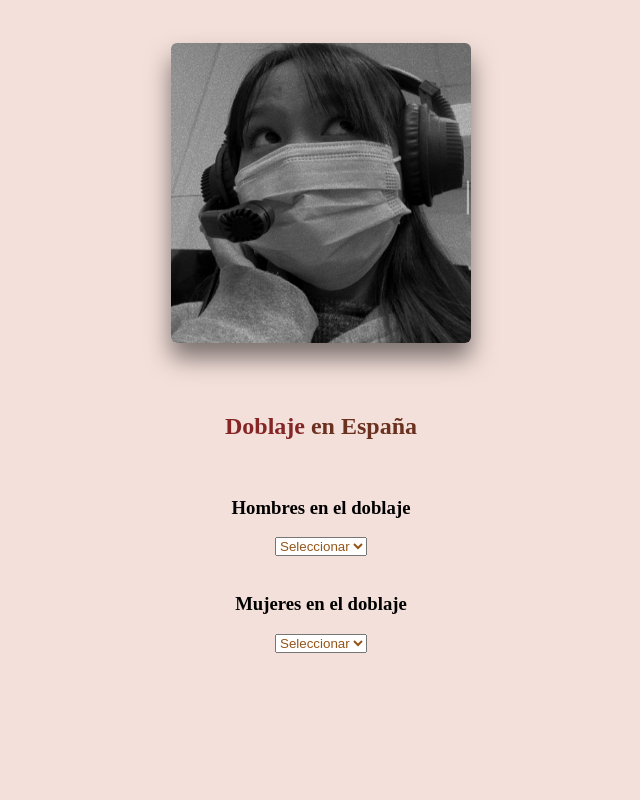
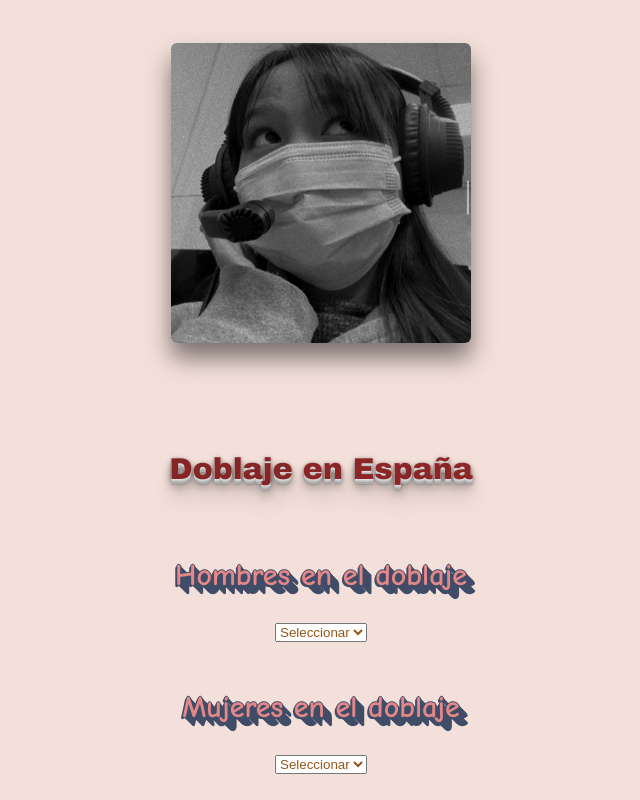
Before and after one commit to eeveenax/lenguajeproyecto1, a plain HTML site: page archivos/subpaginas/doblaje/doblaje.html in a window 1280 px wide. Shown: the part 1927-2727 px from the top of the page, without its empty margins (319-959 px from the left). Before the commit the page ends 2606 px from the top, so only its background shows below. Drawn offline with Linux system fonts and the light colour scheme.

Commit message:
cambiosimagenes

```diff
--- a/archivos/subpaginas/doblaje/doblaje.css
+++ b/archivos/subpaginas/doblaje/doblaje.css
@@ -71,9 +71,24 @@ nav a {
 }
 
 .doblar {
+  margin-top: 60px;
   text-align: center;
-  color: #6a3120;
-  text-decoration: none;
+  font-family: Arial Black;
+  font-weight: bold;
+  font-size: 30px;
+  color: #8c2626;
+  text-shadow: 0 1px 0 #ddd, 0 2px 0 #ccc, 0 3px 0 #bbb, 0 4px 0 #aaa,
+    0 5px 0 #acacac, 0 6px 1px rgba(0, 0, 0, 0.1), 0 0 5px rgba(0, 0, 0, 0.1),
+    0 1px 3px rgba(0, 0, 0, 0.3), 0 3px 5px rgba(0, 0, 0, 0.2),
+    0 5px 10px rgba(0, 0, 0, 0.25), 0 10px 10px rgba(0, 0, 0, 0.2),
+    0 20px 20px rgba(0, 0, 0, 0.15);
+  -webkit-transition: 1s linear;
+  transition: 1s linear;
+}
+
+.doblar:hover {
+  -webkit-transform: perspective(150px) rotateX(45deg);
+  transform: perspective(150px) rotateX(45deg);
 }
 
 .doblar a {
@@ -95,6 +110,18 @@ span {
 .doblajeTitulo:hover {
   -webkit-transform: perspective(150px) rotateX(45deg);
   transform: perspective(150px) rotateX(45deg);
+}
+
+h3 {
+  text-align: center;
+  font-family: Comic Sans MS;
+  font-weight: bold;
+  font-size: 30px;
+  color: #e38787;
+  text-shadow: -1px 0 #414d68, 0 1px #414d68, 1px 0 #414d68, 0 -1px #414d68,
+    -2px 2px 0 #414d68, 2px 2px 0 #414d68, 1px 1px #414d68, 2px 2px #414d68,
+    3px 3px #414d68, 4px 4px #414d68, 5px 5px #414d68, 6px 6px #414d68,
+    7px 7px #414d68, 8px 8px #414d68, 9px 9px #414d68;
 }
 
 p {
@@ -172,6 +199,7 @@ p {
 
 .opcionesH img,
 .opcionesM img {
+  width: 300px;
   display: block;
   margin: 0 auto;
   height: auto;
```
Also changed, not shown: archivos/subpaginas/doblaje/img/jenner.jpg, archivos/subpaginas/doblaje/img/lucia.jpeg, archivos/subpaginas/doblaje/img/mercedes.jpg, archivos/subpaginas/doblaje/img/nuria.jpg, archivos/subpaginas/doblaje/img/pepe.jpg, archivos/subpaginas/doblaje/img/roger_pera.jpg, archivos/subpaginas/doblaje/img/solans.jpg, 1 other file.
